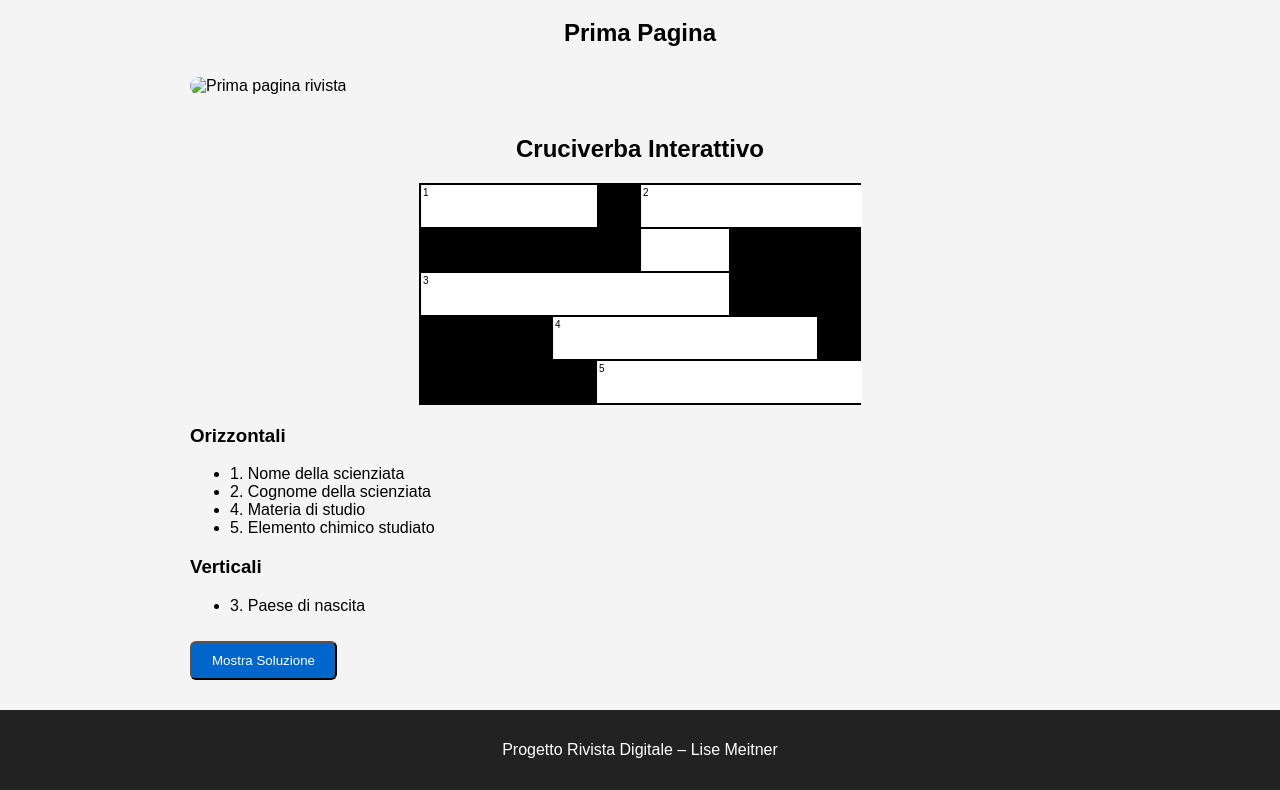
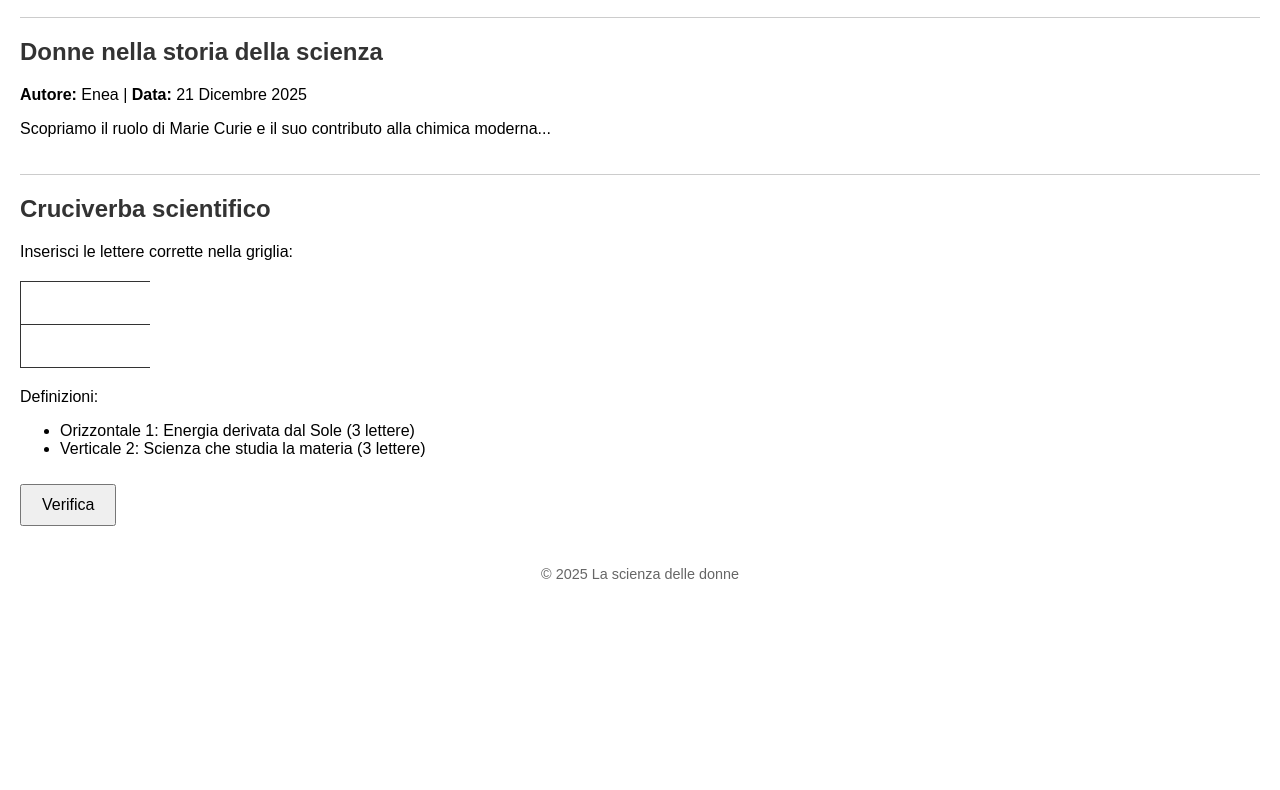
Before and after one commit to darkenea/lascienzaedelledonne, a plain HTML site: page index.html in a window 1280 px wide. Shown: the part 257-1047 px from the top of the page. After the commit the page ends 859 px from the top, so only its background shows below. Drawn offline with Linux system fonts and the light colour scheme.

Commit message:
Update index.html

```diff
--- a/index.html
+++ b/index.html
@@ -2,157 +2,87 @@
 <html lang="it">
 <head>
     <meta charset="UTF-8">
-<meta name="viewport" content="width=device-width, initial-scale=1.0">
-<title>Rivista e Cruciverba – Lise Meitner</title>
+    <title>La scienza delle donne - Giornale Interattivo</title>
     <style>
-body {
-    font-family: Arial, sans-serif;
-    background: #f4f4f4;
-    margin: 0;
-    padding: 0;
-}
-header, footer {
-    background: #222;
-    color: white;
-    text-align: center;
-    padding: 15px;
-}
-main {
-    max-width: 900px;
-    margin: auto;
-    padding: 20px;
-}
-img {
-    width: 100%;
-    margin: 10px 0;
-    border-radius: 10px;
-}
-h2 {
-    text-align: center;
-    margin-top: 30px;
-}
-.button {
-    display: inline-block;
-    background: #0066cc;
-    color: white;
-    padding: 10px 20px;
-    text-decoration: none;
-    border-radius: 6px;
-    margin: 10px 0;
-    cursor: pointer;
-}
-table {
-    border-collapse: collapse;
-    margin: 20px auto;
-}
-td {
-    width: 40px;
-    height: 40px;
-    border: 2px solid black;
-    position: relative;
-}
-td input {
-    width: 100%;
-    height: 100%;
-    text-align: center;
-    border: none;
-    font-size: 18px;
-}
-td span {
-    position: absolute;
-    top: 2px;
-    left: 2px;
-    font-size: 10px;
-}
-.blank {
-    background: black;
-}
-.definizioni {
-    margin-top: 20px;
-}
+        body { font-family: Arial, sans-serif; margin: 20px; }
+        header { text-align: center; margin-bottom: 40px; }
+        article { border-bottom: 1px solid #ccc; padding-bottom: 20px; margin-bottom: 20px; }
+        h2 { color: #333; }
+        footer { text-align: center; margin-top: 40px; font-size: 0.9em; color: #666; }
+
+        /* Stile cruciverba */
+        table { border-collapse: collapse; margin: 20px 0; }
+        td { border: 1px solid #333; width: 40px; height: 40px; text-align: center; }
+        input { width: 100%; height: 100%; border: none; text-align: center; font-size: 18px; text-transform: uppercase; }
+        button { padding: 10px 20px; margin-top: 10px; font-size: 16px; }
+        #risultato { font-weight: bold; margin-top: 10px; }
     </style>
 </head>
 <body>
 
 <header>
-<h1>Rivista Digitale – Lise Meitner</h1>
+    <h1>La scienza delle donne</h1>
+    <p>Giornale online dedicato alla scienza e alle donne che l’hanno fatta</p>
 </header>
 
-<main>
-<h2>Copertina</h2>
-<img src="images/IMG-20251220-WA0021.jpg" alt="Copertina rivista">
+<article>
+    <h2>Curiosità scientifica del giorno</h2>
+    <p><strong>Autore:</strong> Enea | <strong>Data:</strong> 22 Dicembre 2025</p>
+    <p>Oggi parliamo di Lisa Meitner, la fisica che contribuì alla scoperta della fissione nucleare...</p>
+</article>
 
-<h2>Prima Pagina</h2>
-<img src="images/Screenshot_2025-12-23-09-20-49-500_com.mi.globalbrowser-edit.jpg" alt="Prima pagina rivista">
+<article>
+    <h2>Donne nella storia della scienza</h2>
+    <p><strong>Autore:</strong> Enea | <strong>Data:</strong> 21 Dicembre 2025</p>
+    <p>Scopriamo il ruolo di Marie Curie e il suo contributo alla chimica moderna...</p>
+</article>
 
-<h2>Cruciverba Interattivo</h2>
-<table id="crossword">
+<section>
+    <h2>Cruciverba scientifico</h2>
+    <p>Inserisci le lettere corrette nella griglia:</p>
+
+    <table>
         <tr>
-<td><span>1</span><input data-letter="L"></td>
-<td><input data-letter="I"></td>
-<td><input data-letter="S"></td>
-<td><input data-letter="E"></td>
-<td class="blank"></td>
-<td><span>2</span><input data-letter="M"></td>
-<td><input data-letter="E"></td>
-<td><input data-letter="I"></td>
-<td><input data-letter="T"></td>
-<td><input data-letter="N"></td>
+            <td><input type="text" id="cella1" maxlength="1"></td>
+            <td><input type="text" id="cella2" maxlength="1"></td>
+            <td><input type="text" id="cella3" maxlength="1"></td>
         </tr>
         <tr>
-<td class="blank"></td><td class="blank"></td><td class="blank"></td>
-<td class="blank"></td><td class="blank"></td>
-<td><input data-letter="E"></td><td><input data-letter="R"></td>
-<td class="blank"></td><td class="blank"></td><td class="blank"></td>
-</tr>
-<tr>
-<td><span>3</span><input data-letter="A"></td>
-<td><input data-letter="U"></td><td><input data-letter="S"></td>
-<td><input data-letter="T"></td><td><input data-letter="R"></td>
-<td><input data-letter="I"></td><td><input data-letter="A"></td>
-<td class="blank"></td><td class="blank"></td><td class="blank"></td>
-</tr>
-<tr>
-<td class="blank"></td><td class="blank"></td><td class="blank"></td>
-<td><span>4</span><input data-letter="F"></td><td><input data-letter="I"></td>
-<td><input data-letter="S"></td><td><input data-letter="I"></td><td><input data-letter="C"></td>
-<td><input data-letter="A"></td><td class="blank"></td>
-</tr>
-<tr>
-<td class="blank"></td><td class="blank"></td><td class="blank"></td>
-<td class="blank"></td><td><span>5</span><input data-letter="U"></td>
-<td><input data-letter="R"></td><td><input data-letter="A"></td><td><input data-letter="N"></td>
-<td><input data-letter="I"></td><td><input data-letter="O"></td>
+            <td><input type="text" id="cella4" maxlength="1"></td>
+            <td><input type="text" id="cella5" maxlength="1"></td>
+            <td><input type="text" id="cella6" maxlength="1"></td>
         </tr>
     </table>
 
-<section class="definizioni">
-<h3>Orizzontali</h3>
+    <p>Definizioni:</p>
     <ul>
-<li>1. Nome della scienziata</li>
-<li>2. Cognome della scienziata</li>
-<li>4. Materia di studio</li>
-<li>5. Elemento chimico studiato</li>
+        <li>Orizzontale 1: Energia derivata dal Sole (3 lettere)</li>
+        <li>Verticale 2: Scienza che studia la materia (3 lettere)</li>
     </ul>
 
-<h3>Verticali</h3>
-<ul>
-<li>3. Paese di nascita</li>
-</ul>
+    <button onclick="controllaCruciverba()">Verifica</button>
+    <p id="risultato"></p>
 </section>
 
-<button class="button" onclick="mostraSoluzione()">Mostra Soluzione</button>
-</main>
-
 <footer>
-<p>Progetto Rivista Digitale – Lise Meitner</p>
+    <p>&copy; 2025 La scienza delle donne</p>
 </footer>
 
 <script>
-function mostraSoluzione() {
-    document.querySelectorAll("#crossword input").forEach(input => {
-        input.value = input.dataset.letter;
-    });
+function controllaCruciverba() {
+    // Soluzione: ORIZZONTALE = SOL, VERTICALE = ACE
+    const soluzione = ['S','O','L','A','C','E'];
+    let corretto = true;
+
+    for (let i = 1; i <= soluzione.length; i++) {
+        const cella = document.getElementById('cella' + i).value.toUpperCase();
+        if (cella !== soluzione[i-1]) {
+            corretto = false;
+        }
+    }
+
+    const risultato = document.getElementById('risultato');
+    risultato.textContent = corretto ? "Bravo! Tutto corretto 🎉" : "Qualcosa non va, riprova.";
 }
 </script>
 
```
Lines whose indentation alone changed are shown as unchanged.
